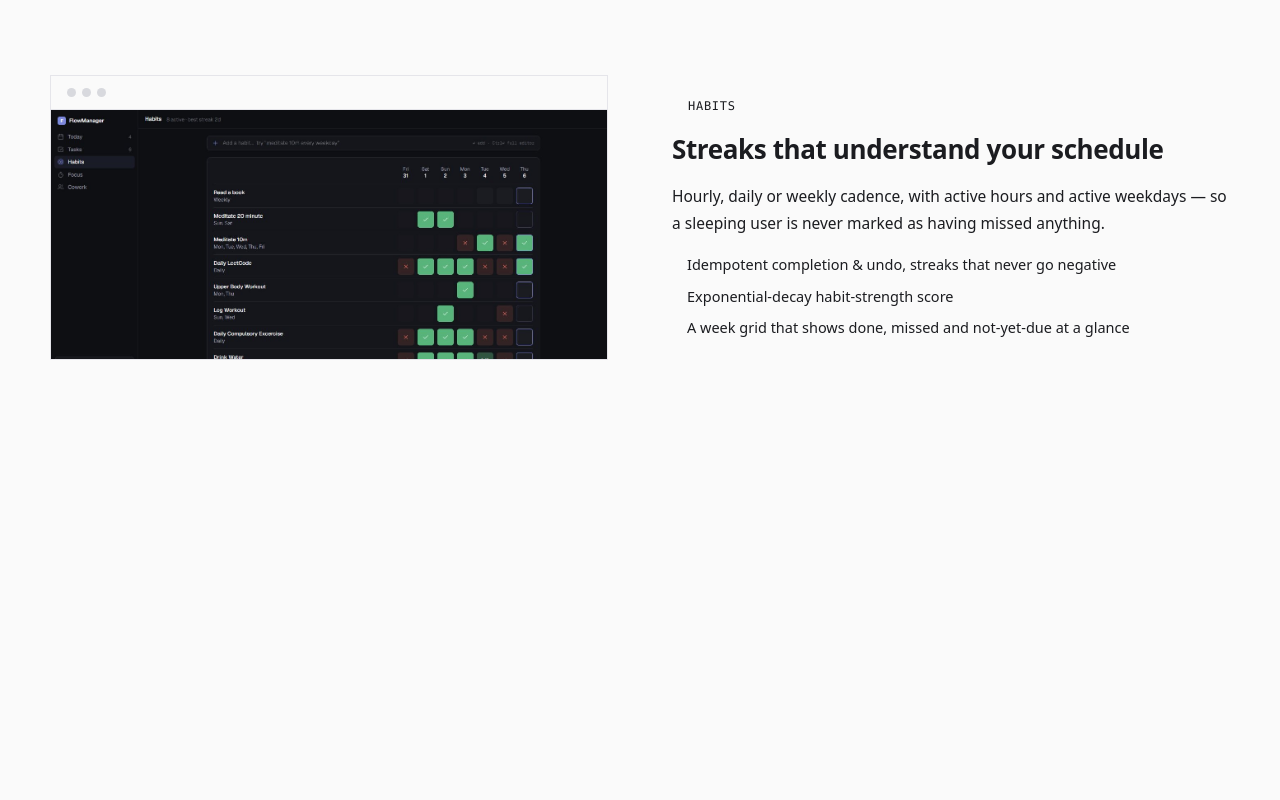
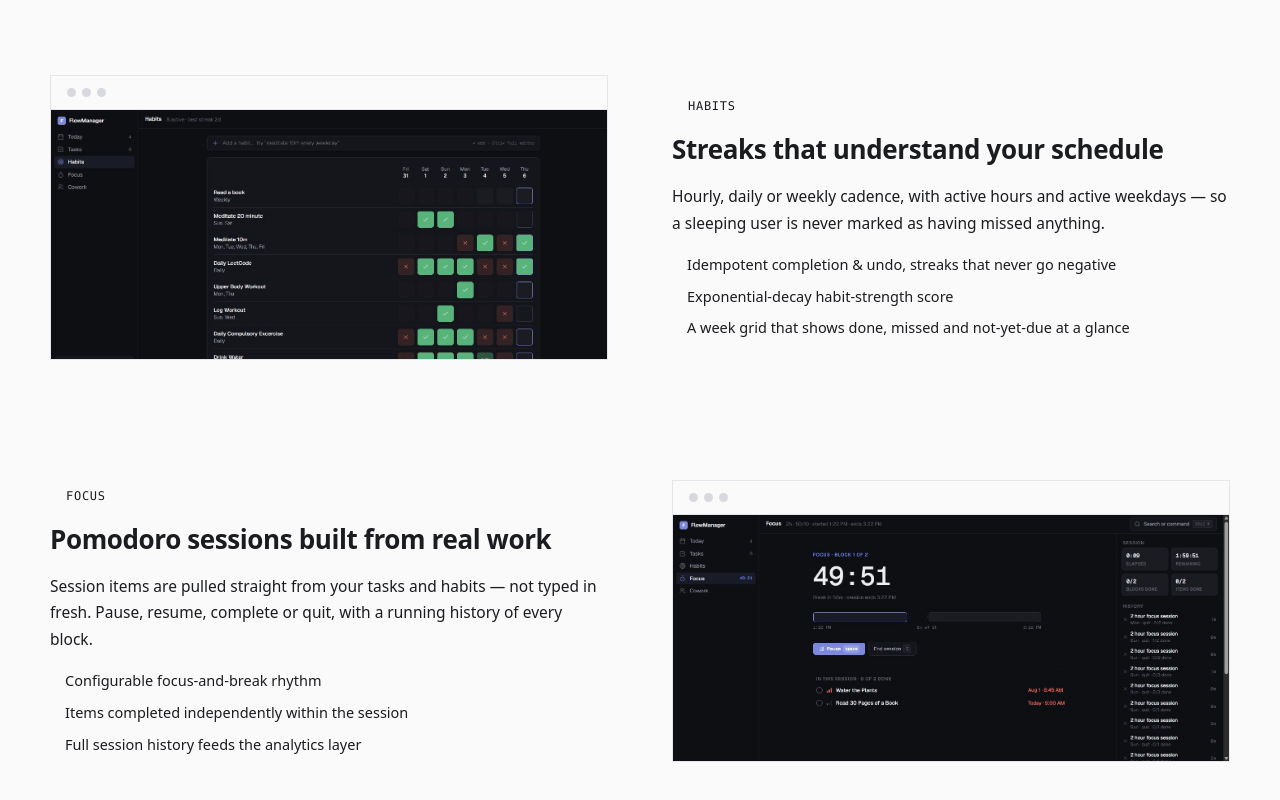
Before and after one commit to Alamicrodev/CodePhoenix-ProductivityToolkit, a React (Vite) app in the folder Frontend/: page / in a window 1280 px wide. Shown: the part 1970-2770 px from the top of the page. Before the commit the page ends 2538 px from the top, so only its background shows below. Built offline with nearby package versions, Linux system fonts and the light colour scheme.

Commit message:
Landing page: Modules(Focus)

```diff
--- a/Frontend/src/pages/LandingPage.tsx
+++ b/Frontend/src/pages/LandingPage.tsx
@@ -2,6 +2,7 @@ import { Link } from "react-router"
 import img1 from '../../public/image_1.jpeg'
 import img2 from '../../public/image_2.jpeg'
 import img3 from '../../public/image_3.jpeg'
+import img4 from '../../public/image_4.jpeg'
 
 
 export default function LandingPage() {
@@ -145,6 +146,31 @@ export default function LandingPage() {
                     <img src={img3} alt="Habits" />
                 </div>
             </div>
+
+
+            {/* Modules Focus  */}
+            <div className="grid grid-cols-1 md:grid-cols-2 gap-16 items-center max-w-[1180px] mx-auto">
+                <div>
+                    <div className="inline-flex items-center gap-2 font-mono text-xs tracking-[0.06em] text-warn-lt dark:text-warn mb-4">
+                        <span className="w-2 h-2 rounded-[2px] bg-warn-lt dark:bg-warn"></span>FOCUS
+                    </div>
+                    <h3 className="text-[26px] font-semibold tracking-[-0.015em] mb-3.5">Pomodoro sessions built from real work</h3>
+                    <p className="text-muted-lt dark:text-muted text-[15.5px] leading-[1.7] mb-[18px]">Session items are pulled straight from your tasks and habits &mdash; not typed in fresh. Pause, resume, complete or quit, with a running history of every block.</p>
+                    <ul className="space-y-[10px]">
+                        <li className="flex items-start gap-[10px] text-[14.5px]"><span className="w-[5px] h-[5px] rounded-full bg-warn-lt dark:bg-warn mt-2 flex-shrink-0"></span>Configurable focus-and-break rhythm</li>
+                        <li className="flex items-start gap-[10px] text-[14.5px]"><span className="w-[5px] h-[5px] rounded-full bg-warn-lt dark:bg-warn mt-2 flex-shrink-0"></span>Items completed independently within the session</li>
+                        <li className="flex items-start gap-[10px] text-[14.5px]"><span className="w-[5px] h-[5px] rounded-full bg-warn-lt dark:bg-warn mt-2 flex-shrink-0"></span>Full session history feeds the analytics layer</li>
+                    </ul>
+                </div>
+                <div className="rounded-xl2 border border-border-lt dark:border-border bg-panel-lt dark:bg-panel overflow-hidden shadow-feat-lt dark:shadow-feat transition-colors duration-150">
+                    <div className="flex items-center gap-1.5 px-4 py-3 border-b border-border-soft-lt dark:border-border-soft bg-bg-raised-lt dark:bg-bg-raised">
+                        <span className="w-[9px] h-[9px] rounded-full bg-[#D8D9DE] dark:bg-[#2A2C35]"></span>
+                        <span className="w-[9px] h-[9px] rounded-full bg-[#D8D9DE] dark:bg-[#2A2C35]"></span>
+                        <span className="w-[9px] h-[9px] rounded-full bg-[#D8D9DE] dark:bg-[#2A2C35]"></span>
+                    </div>
+                    <img src={img4} alt="Focus" />
+                </div>
+            </div>
         </section>
 
 
```
Also changed, not shown: Frontend/public/image_4.jpeg (added).
